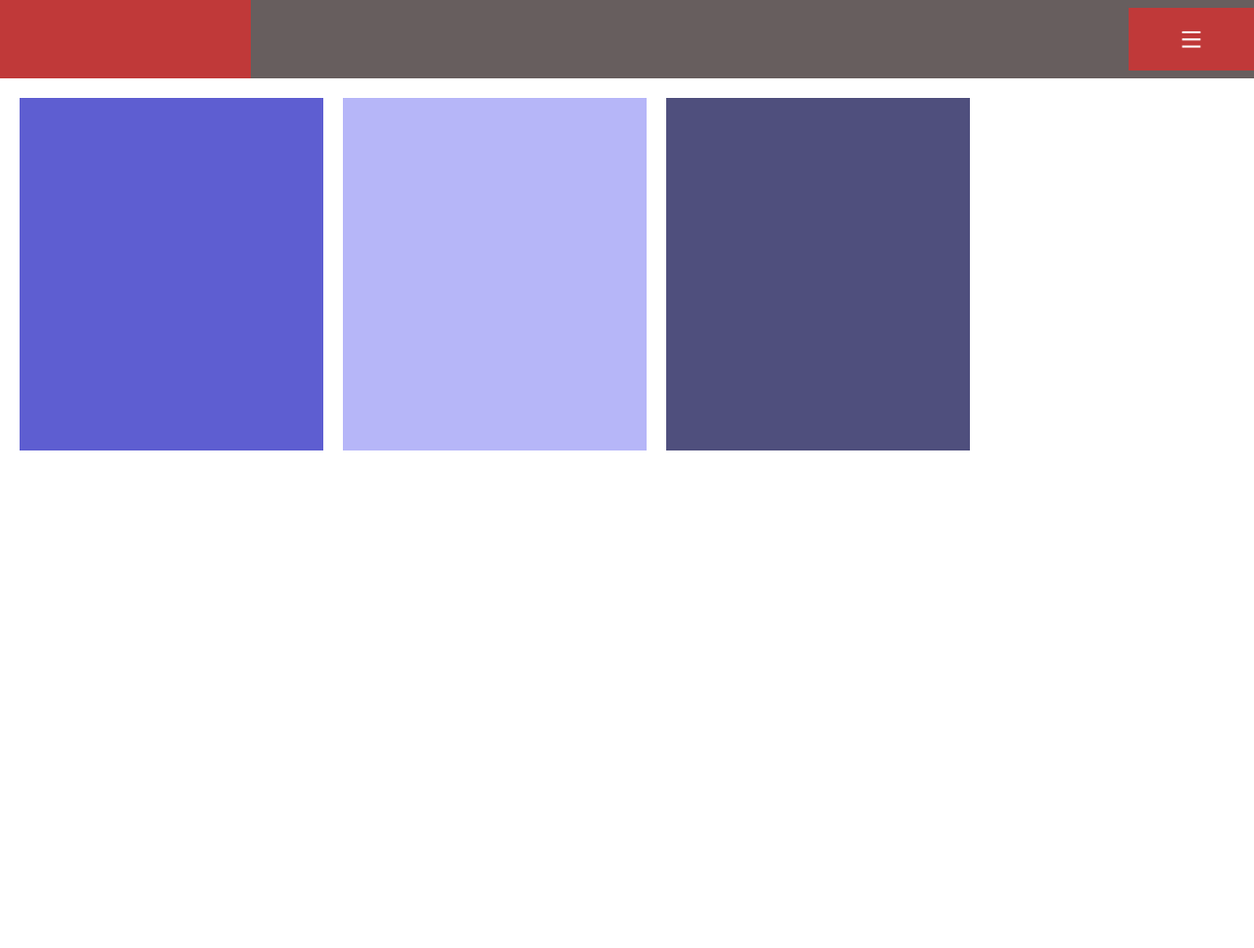
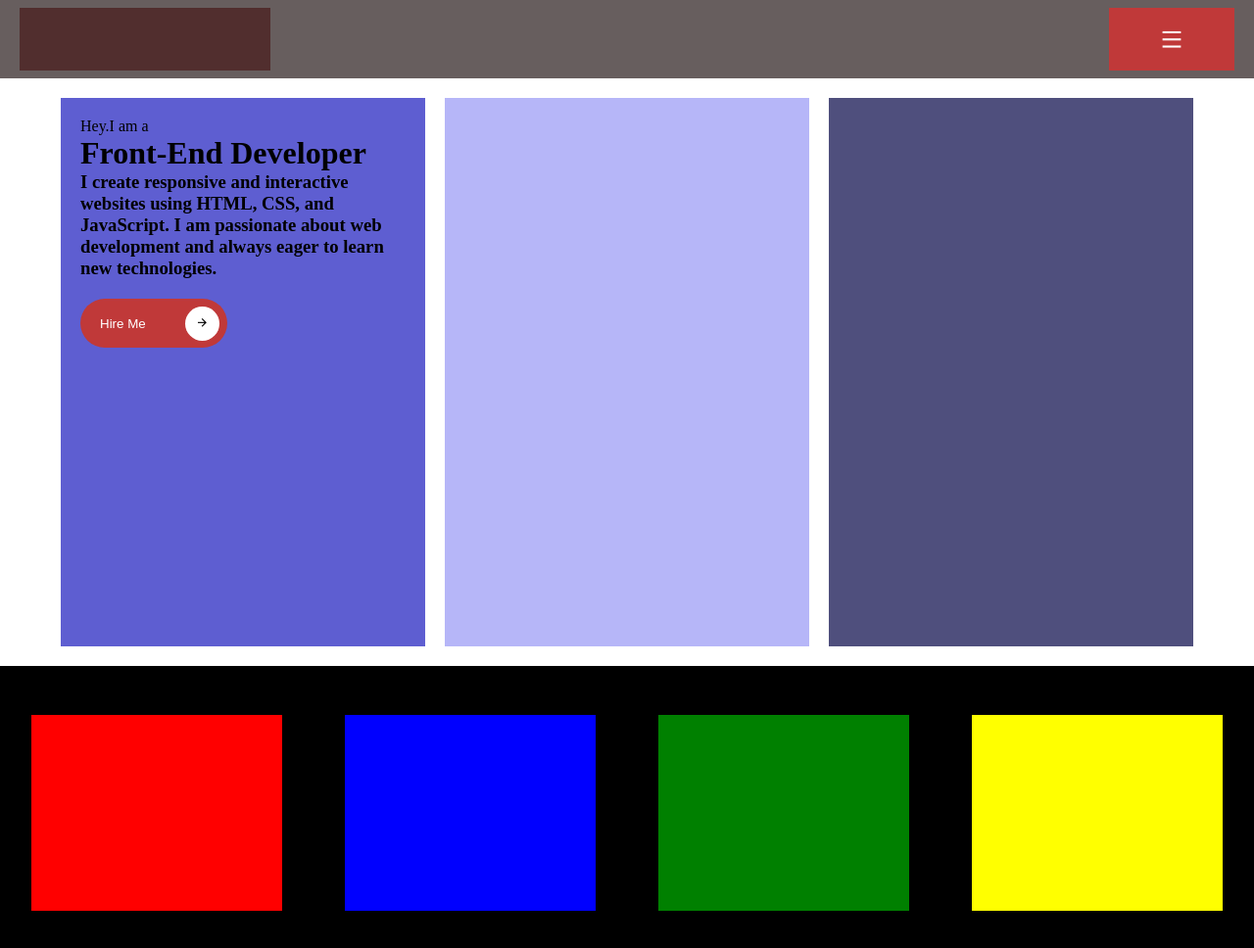
Before and after one commit to sonamsonam58538-byte/Project-6, a plain HTML site: page index.html in a window 1280 px wide. Shown: the whole page at 98% size. Before the commit the page ends 800 px from the top, so only its background shows below. Drawn offline with nearby package versions, Linux system fonts and the light colour scheme.

Commit message:
Updated HTML Project 6

```diff
--- /dev/null
+++ b/home.css
@@ -0,0 +1,129 @@
+
+* {
+    margin: 0;
+    padding: 0;
+    box-sizing: border-box;
+}
+
+#main {
+    width: 100%;
+    min-height: 100vh;
+}
+
+#navbar {
+    width: 100%;
+    height: 80px;
+    background-color: rgb(247, 238, 238);
+    display: flex;
+    align-items: center;
+    justify-content: space-between;
+    padding: 0 50px;
+}
+
+#logo {
+    width: 20%;
+    height: 80%;
+    display: flex;
+    align-items: center;
+}
+
+#prop {
+    width: 45%;
+    display: flex;
+    justify-content: space-evenly;
+    align-items: center;
+}
+
+#menu_btn {
+    width: 15%;
+    display: flex;
+    justify-content: center;
+}
+
+#round_container {
+    width: 230px;
+    height: 50px;
+    border: 1px solid black;
+    border-radius: 30px;
+    display: flex;
+    justify-content: center;
+    align-items: center;
+    margin: 40px auto;
+}
+
+#big_text {
+    width: 100%;
+    display: flex;
+    justify-content: center;
+    text-align: center;
+    font-size: 35px;
+    margin-top: 20px;
+}
+
+#text_2 {
+    width: 100%;
+    text-align: center;
+    margin-top: 40px;
+}
+#btns {
+    width: 100%;
+    display: flex;
+    justify-content: center;
+    gap: 20px;
+    margin-top: 30px;
+}
+
+#get_started_2 {
+    padding: 15px 35px;
+    background-color: black;
+    color: white;
+    border: none;
+    border-radius: 10px;
+}
+
+#choose_your_plan {
+    padding: 15px 35px;
+    background-color: white;
+    color: black;
+    border: 1px solid black;
+    border-radius: 10px;
+}
+
+#cards {
+    width: 75%;
+    height: 300px;
+    margin: 50px auto;
+    display: flex;
+    justify-content: center;
+    align-items: center;
+}
+
+.card {
+    width: 25%;
+    height: 220px;
+    background-color: white;
+    border: 8px solid white;
+    box-shadow: 0 5px 20px gray;
+    border-radius: 10px;
+}
+
+.card img {
+    width: 100%;
+    height: 100%;
+}
+
+#card1 {
+    transform: rotate(-10deg);
+}
+
+#card2 {
+    transform: rotate(3deg);
+}
+
+#card3 {
+    transform: rotate(8deg);
+}
+
+#card4 {
+    transform: rotate(-5deg);
+}
--- a/index.html
+++ b/index.html
@@ -20,7 +20,7 @@
             <div id="navbar">
                 <div id="logo"></div>
 
-                <div id="i">
+                <div id="menu_btn">
                     <i class="ri-menu-line"></i>
                 </div>
             </div>
@@ -28,7 +28,20 @@
 
         <div id="sections">
 
-            <div id="section2"></div>
+            <div id="section2" style="text-align: left; padding: 20px;">
+                <p>Hey.I am a</p>
+                <h1>Front-End Developer</h1>
+                <h3>I create responsive and interactive websites using HTML, CSS, and JavaScript. I am passionate about web development and always eager to learn new technologies.</h3>
+              <div id="left_content_btn">
+                <button id="hire_me_btn">
+                 Hire Me
+                  <div id="circle">
+                  <i class="ri-arrow-right-line"></i>
+                  </div>
+                </button>
+                </div>
+             </div>
+
 
             <div id="section3"></div>
 
@@ -36,7 +49,12 @@
 
         </div>
 
-        <div id="section5"></div>
+        <div id="section5">
+            <div id="card1"></div>
+            <div id="card2"></div>
+            <div id="card3"></div>
+            <div id="card4"></div>
+        </div>
 
     </div>
 
--- a/style.css
+++ b/style.css
@@ -1,4 +1,3 @@
-
 * {
     margin: 0;
     padding: 0;
@@ -31,57 +30,127 @@ html, body {
 
 #logo {
     width: 20%;
-    height: 100%;
-    background-color: rgb(192, 57, 57);
+    height: 80%;
+    background-color: rgb(81, 46, 46);
+    align-items: center;
+    justify-content: center;
+    display: flex;
+    margin-left: 20px;
+
+
+
 }
 
-#i {
+#menu_btn {
     width: 10%;
     height: 80%;
     background-color: rgb(192, 57, 57);
     display: flex;
     justify-content: center;
     align-items: center;
+    margin-right: 20px;
 }
 
-#i i {
+#menu_btn i {
     color: white;
     font-size: 25px;
     cursor: pointer;
 }
 
-#i i:hover {
+#menu_btn i:hover {
     color: #b76cff;
 }
 
 #sections {
     width: 100%;
-    height: 400px;
+    height: 600px;
     display: flex;
     gap: 20px;
     padding: 20px;
+    justify-content: center;
+    align-items: center;
 }
 
 #section2 {
-    width: 25%;
+    width: 30%;
     height: 100%;
     background-color: rgb(94, 94, 209);
 }
 
 #section3 {
-    width: 25%;
+    width: 30%;
     height: 100%;
     background-color: rgb(182, 182, 248);
 }
 
 #section4 {
-    width: 25%;
+    width: 30%;
     height: 100%;
     background-color: rgb(79, 79, 125);
 }
 
+/* Hire Me Button */
+
+#left_content_btn {
+    display: flex;
+    gap: 20px;
+    margin-top: 20px;
+}
+
+#hire_me_btn {
+    width: 150px;
+    height: 50px;
+    background-color: rgb(192, 57, 57);
+    color: white;
+    border-radius: 25px;
+    border: none;
+    display: flex;
+    justify-content: space-between;
+    align-items: center;
+    padding: 5px 8px 5px 20px;
+}
+
+#circle {
+    width: 35px;
+    height: 35px;
+    background-color: white;
+    color: black;
+    border-radius: 50%;
+    display: flex;
+    justify-content: center;
+    align-items: center;
+}
+
+
 #section5 {
     width: 100%;
-    height: 80%;
-    background-color: lightgray;
+    height: 300px;
+    background-color: black;
+    display: flex;
+    justify-content: space-around;
+    align-items: center;
 }
+
+#card1 {
+    width: 20%;
+    height: 200px;
+    background-color: red;
+}
+
+#card2 {
+    width: 20%;
+    height: 200px;
+    background-color: blue;
+}
+
+#card3 {
+    width: 20%;
+    height: 200px;
+    background-color: green;
+}
+
+#card4 {
+    width: 20%;
+    height: 200px;
+    background-color: yellow;
+}
```
Also changed, not shown: home.html (added, +86 -0 lines).
